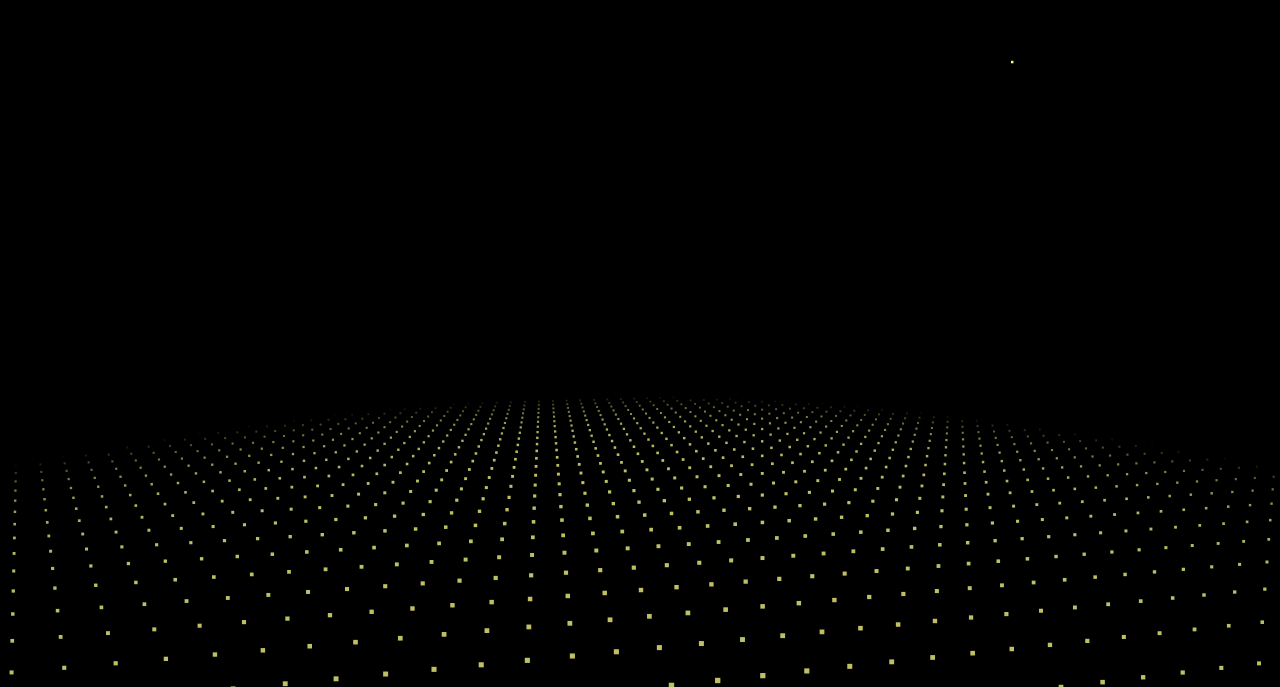
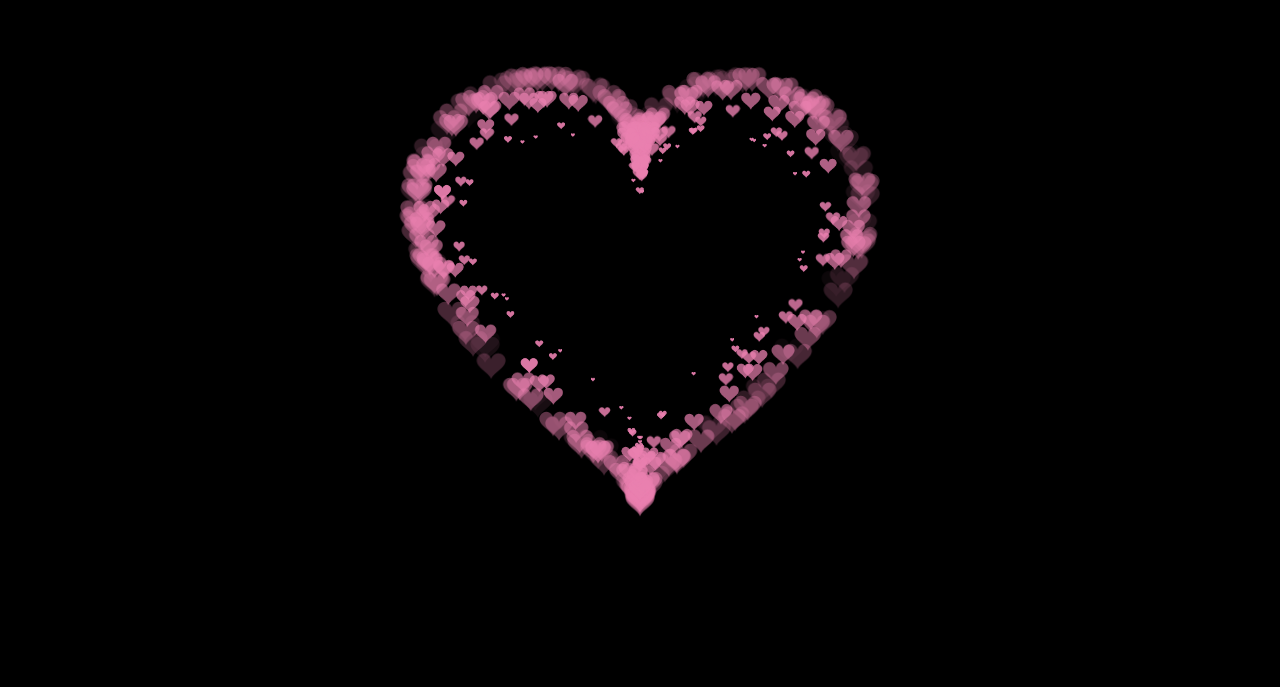
Before and after one commit to 6zZZz9/A, a plain HTML site: page B.html in a window 1280 px wide. Shown: the part 113-800 px from the top of the page. Drawn offline with Linux system fonts and the light colour scheme; animation ran at ten frames a second.

Commit message:
Update B.html

```diff
--- a/B.html
+++ b/B.html
@@ -1,322 +1,225 @@
-<!doctype html>
 <html>
 <head>
-<meta charset="utf-8">
-<title>除夕炫彩</title>
-
-<style>
-html,body{
-	margin:0px;
-	width:100%;
-	height:100%;
-	overflow:hidden;
-	background:#000;
-}
-</style>
-
+    <meta charset="utf-8">
+    <title>loveHeart</title>
+    <link rel="shortcut icon" href="http://zhouql.vip/images/心.png" type="image/x-icon">
+    <style>
+        html,
+        body {
+            height: 100%;
+            padding: 0;
+            margin: 0;
+            background: #000;
+        }
+        canvas {
+            position: absolute;
+            width: 100%;
+            height: 100%;
+        }
+    </style>
 </head>
 <body>
-<canvas id="canvas" style="position:absolute;width:100%;height:100%;z-index:8888"></canvas>
-<canvas style="position:absolute;width:100%;height:100%;z-index:9999" class="canvas" ></canvas>
-<div class="overlay">
-  <div class="tabs">
-    <div class="tabs-labels"><span class="tabs-label">Commands</span><span class="tabs-label">Info</span><span class="tabs-label">Share</span></div>
+    <canvas id="pinkboard"></canvas>
+    <script>
+        var settings = {
+            particles: {
+                length: 500,
+                duration: 2,
+                velocity: 100,
+                effect: -0.75,
+                size: 32,
+            },
+        };
+        (function () { var b = 0; var c = ["ms", "moz", "webkit", "o"]; for (var a = 0; a < c.length && !window.requestAnimationFrame; ++a) { window.requestAnimationFrame = window[c[a] + "RequestAnimationFrame"]; window.cancelAnimationFrame = window[c[a] + "CancelAnimationFrame"] || window[c[a] + "CancelRequestAnimationFrame"] } if (!window.requestAnimationFrame) { window.requestAnimationFrame = function (h, e) { var d = new Date().getTime(); var f = Math.max(0, 16 - (d - b)); var g = window.setTimeout(function () { h(d + f) }, f); b = d + f; return g } } if (!window.cancelAnimationFrame) { window.cancelAnimationFrame = function (d) { clearTimeout(d) } } }());
 
-    <div class="tabs-panels">
-      <ul class="tabs-panel commands">
-      </ul>
-    </div>
-  </div>
-</div>
-<script>
-function initVars(){
+        var Point = (function () {
+            function Point(x, y) {
+                this.x = (typeof x !== 'undefined') ? x : 0;
+                this.y = (typeof y !== 'undefined') ? y : 0;
+            }
+            Point.prototype.clone = function () {
+                return new Point(this.x, this.y);
+            };
+            Point.prototype.length = function (length) {
+                if (typeof length == 'undefined')
+                    return Math.sqrt(this.x * this.x + this.y * this.y);
+                this.normalize();
+                this.x *= length;
+                this.y *= length;
+                return this;
+            };
+            Point.prototype.normalize = function () {
+                var length = this.length();
+                this.x /= length;
+                this.y /= length;
+                return this;
+            };
+            return Point;
+        })();
+        var Particle = (function () {
+            function Particle() {
+                this.position = new Point();
+                this.velocity = new Point();
+                this.acceleration = new Point();
+                this.age = 0;
+            }
+            Particle.prototype.initialize = function (x, y, dx, dy) {
+                this.position.x = x;
+                this.position.y = y;
+                this.velocity.x = dx;
+                this.velocity.y = dy;
+                this.acceleration.x = dx * settings.particles.effect;
+                this.acceleration.y = dy * settings.particles.effect;
+                this.age = 0;
+            };
+            Particle.prototype.update = function (deltaTime) {
+                this.position.x += this.velocity.x * deltaTime;
+                this.position.y += this.velocity.y * deltaTime;
+                this.velocity.x += this.acceleration.x * deltaTime;
+                this.velocity.y += this.acceleration.y * deltaTime;
+                this.age += deltaTime;
+            };
+            Particle.prototype.draw = function (context, image) {
+                function ease(t) {
+                    return (--t) * t * t + 1;
+                }
+                var size = image.width * ease(this.age / settings.particles.duration);
+                context.globalAlpha = 1 - this.age / settings.particles.duration;
+                context.drawImage(image, this.position.x - size / 2, this.position.y - size / 2, size, size);
+            };
+            return Particle;
+        })();
+        var ParticlePool = (function () {
+            var particles,
+                firstActive = 0,
+                firstFree = 0,
+                duration = settings.particles.duration;
+            function ParticlePool(length) {
+                // create and populate particle pool
+                particles = new Array(length);
+                for (var i = 0; i < particles.length; i++)
+                    particles[i] = new Particle();
+            }
+            ParticlePool.prototype.add = function (x, y, dx, dy) {
+                particles[firstFree].initialize(x, y, dx, dy);
+                // handle circular queue
+                firstFree++;
+                if (firstFree == particles.length) firstFree = 0;
+                if (firstActive == firstFree) firstActive++;
+                if (firstActive == particles.length) firstActive = 0;
+            };
+            ParticlePool.prototype.update = function (deltaTime) {
+                var i;
+                // update active particles
+                if (firstActive < firstFree) {
+                    for (i = firstActive; i < firstFree; i++)
+                        particles[i].update(deltaTime);
+                }
+                if (firstFree < firstActive) {
+                    for (i = firstActive; i < particles.length; i++)
+                        particles[i].update(deltaTime);
+                    for (i = 0; i < firstFree; i++)
+                        particles[i].update(deltaTime);
+                }
+                // remove inactive particles
+                while (particles[firstActive].age >= duration && firstActive != firstFree) {
+                    firstActive++;
+                    if (firstActive == particles.length) firstActive = 0;
+                }
+            };
+            ParticlePool.prototype.draw = function (context, image) {
+                // draw active particles
+                if (firstActive < firstFree) {
+                    for (i = firstActive; i < firstFree; i++)
+                        particles[i].draw(context, image);
+                }
+                if (firstFree < firstActive) {
+                    for (i = firstActive; i < particles.length; i++)
+                        particles[i].draw(context, image);
+                    for (i = 0; i < firstFree; i++)
+                        particles[i].draw(context, image);
+                }
+            };
+            return ParticlePool;
+        })();
+        (function (canvas) {
+            var context = canvas.getContext('2d'),
+                particles = new ParticlePool(settings.particles.length),
+                particleRate = settings.particles.length / settings.particles.duration, // particles/sec
+                time;
+            // get point on heart with -PI <= t <= PI
+            function pointOnHeart(t) {
+                return new Point(
+                    160 * Math.pow(Math.sin(t), 3),
+                    130 * Math.cos(t) - 50 * Math.cos(2 * t) - 20 * Math.cos(3 * t) - 10 * Math.cos(4 * t) + 25
+                );
+            }
+            // creating the particle image using a dummy canvas
+            var image = (function () {
+                var canvas = document.createElement('canvas'),
+                    context = canvas.getContext('2d');
+                canvas.width = settings.particles.size;
+                canvas.height = settings.particles.size;
+                // helper function to create the path
+                function to(t) {
+                    var point = pointOnHeart(t);
+                    point.x = settings.particles.size / 2 + point.x * settings.particles.size / 350;
+                    point.y = settings.particles.size / 2 - point.y * settings.particles.size / 350;
+                    return point;
+                }
+                // create the path
+                context.beginPath();
+                var t = -Math.PI;
+                var point = to(t);
+                context.moveTo(point.x, point.y);
+                while (t < Math.PI) {
+                    t += 0.01; // baby steps!
+                    point = to(t);
+                    context.lineTo(point.x, point.y);
+                }
+                context.closePath();
+                // create the fill
+                context.fillStyle = '#ea80b0';
+                context.fill();
+                // create the image
+                var image = new Image();
+                image.src = canvas.toDataURL();
+                return image;
+            })();
+            // render that thing!
+            function render() {
+                // next animation frame
+                requestAnimationFrame(render);
+                // update time
+                var newTime = new Date().getTime() / 1000,
+                    deltaTime = newTime - (time || newTime);
+                time = newTime;
+                // clear canvas
+                context.clearRect(0, 0, canvas.width, canvas.height);
+                // create new particles
+                var amount = particleRate * deltaTime;
+                for (var i = 0; i < amount; i++) {
+                    var pos = pointOnHeart(Math.PI - 2 * Math.PI * Math.random());
+                    var dir = pos.clone().length(settings.particles.velocity);
+                    particles.add(canvas.width / 2 + pos.x, canvas.height / 2 - pos.y, dir.x, -dir.y);
+                }
+                // update and draw particles
+                particles.update(deltaTime);
+                particles.draw(context, image);
+            }
+            // handle (re-)sizing of the canvas
+            function onResize() {
+                canvas.width = canvas.clientWidth;
+                canvas.height = canvas.clientHeight;
+            }
+            window.onresize = onResize;
+            // delay rendering bootstrap
+            setTimeout(function () {
+                onResize();
+                render();
+            }, 10);
+        })(document.getElementById('pinkboard'));
+        </script>
+</body>
 
-	pi=Math.PI;
-	ctx=canvas.getContext("2d");
-	canvas.width=canvas.clientWidth;
-	canvas.height=canvas.clientHeight;
-	cx=canvas.width/2;
-	cy=canvas.height/2;
-	playerZ=-25;
-	playerX=playerY=playerVX=playerVY=playerVZ=pitch=yaw=pitchV=yawV=0;
-	scale=600;
-	seedTimer=0;seedInterval=5,seedLife=100;gravity=.02;
-	seeds=new Array();
-	sparkPics=new Array();
-	s="https://cantelope.org/NYE/";
-	for(i=1;i<=10;++i){
-		sparkPic=new Image();
-		sparkPic.src=s+"spark"+i+".png";
-		sparkPics.push(sparkPic);
-	}
-	sparks=new Array();
-	pow1=new Audio(s+"pow1.ogg");
-	pow2=new Audio(s+"pow2.ogg");
-	pow3=new Audio(s+"pow3.ogg");
-	pow4=new Audio(s+"pow4.ogg");
-	frames = 0;
-}
-
-function rasterizePoint(x,y,z){
-
-	var p,d;
-	x-=playerX;
-	y-=playerY;
-	z-=playerZ;
-	p=Math.atan2(x,z);
-	d=Math.sqrt(x*x+z*z);
-	x=Math.sin(p-yaw)*d;
-	z=Math.cos(p-yaw)*d;
-	p=Math.atan2(y,z);
-	d=Math.sqrt(y*y+z*z);
-	y=Math.sin(p-pitch)*d;
-	z=Math.cos(p-pitch)*d;
-	var rx1=-1000,ry1=1,rx2=1000,ry2=1,rx3=0,ry3=0,rx4=x,ry4=z,uc=(ry4-ry3)*(rx2-rx1)-(rx4-rx3)*(ry2-ry1);
-	if(!uc) return {x:0,y:0,d:-1};
-	var ua=((rx4-rx3)*(ry1-ry3)-(ry4-ry3)*(rx1-rx3))/uc;
-	var ub=((rx2-rx1)*(ry1-ry3)-(ry2-ry1)*(rx1-rx3))/uc;
-	if(!z)z=.000000001;
-	if(ua>0&&ua<1&&ub>0&&ub<1){
-		return {
-			x:cx+(rx1+ua*(rx2-rx1))*scale,
-			y:cy+y/z*scale,
-			d:Math.sqrt(x*x+y*y+z*z)
-		};
-	}else{
-		return {
-			x:cx+(rx1+ua*(rx2-rx1))*scale,
-			y:cy+y/z*scale,
-			d:-1
-		};
-	}
-}
-
-function spawnSeed(){
-
-	seed=new Object();
-	seed.x=-50+Math.random()*100;
-	seed.y=25;
-	seed.z=-50+Math.random()*100;
-	seed.vx=.1-Math.random()*.2;
-	seed.vy=-1.5;//*(1+Math.random()/2);
-	seed.vz=.1-Math.random()*.2;
-	seed.born=frames;
-	seeds.push(seed);
-}
-
-function splode(x,y,z){
-
-	t=5+parseInt(Math.random()*150);
-	sparkV=1+Math.random()*2.5;
-	type=parseInt(Math.random()*3);
-	switch(type){
-		case 0:
-			pic1=parseInt(Math.random()*10);
-			break;
-		case 1:
-			pic1=parseInt(Math.random()*10);
-			do{ pic2=parseInt(Math.random()*10); }while(pic2==pic1);
-			break;
-		case 2:
-			pic1=parseInt(Math.random()*10);
-			do{ pic2=parseInt(Math.random()*10); }while(pic2==pic1);
-			do{ pic3=parseInt(Math.random()*10); }while(pic3==pic1 || pic3==pic2);
-			break;
-	}
-	for(m=1;m<t;++m){
-		spark=new Object();
-		spark.x=x; spark.y=y; spark.z=z;
-		p1=pi*2*Math.random();
-		p2=pi*Math.random();
-		v=sparkV*(1+Math.random()/6)
-		spark.vx=Math.sin(p1)*Math.sin(p2)*v;
-		spark.vz=Math.cos(p1)*Math.sin(p2)*v;
-		spark.vy=Math.cos(p2)*v;
-		switch(type){
-			case 0: spark.img=sparkPics[pic1]; break;
-			case 1:
-				spark.img=sparkPics[parseInt(Math.random()*2)?pic1:pic2];
-				break;
-			case 2:
-				switch(parseInt(Math.random()*3)){
-					case 0: spark.img=sparkPics[pic1]; break;
-					case 1: spark.img=sparkPics[pic2]; break;
-					case 2: spark.img=sparkPics[pic3]; break;
-				}
-				break;
-		}
-		spark.radius=25+Math.random()*50;
-		spark.alpha=1;
-		spark.trail=new Array();
-		sparks.push(spark);
-	}
-	switch(parseInt(Math.random()*4)){
-		case 0:	pow=new Audio(s+"pow1.ogg"); break;
-		case 1:	pow=new Audio(s+"pow2.ogg"); break;
-		case 2:	pow=new Audio(s+"pow3.ogg"); break;
-		case 3:	pow=new Audio(s+"pow4.ogg"); break;
-	}
-	d=Math.sqrt((x-playerX)*(x-playerX)+(y-playerY)*(y-playerY)+(z-playerZ)*(z-playerZ));
-	pow.volume=1.5/(1+d/10);
-	pow.play();
-}
-
-function doLogic(){
-
-	if(seedTimer<frames){
-		seedTimer=frames+seedInterval*Math.random()*10;
-		spawnSeed();
-	}
-	for(i=0;i<seeds.length;++i){
-		seeds[i].vy+=gravity;
-		seeds[i].x+=seeds[i].vx;
-		seeds[i].y+=seeds[i].vy;
-		seeds[i].z+=seeds[i].vz;
-		if(frames-seeds[i].born>seedLife){
-			splode(seeds[i].x,seeds[i].y,seeds[i].z);
-			seeds.splice(i,1);
-		}
-	}
-	for(i=0;i<sparks.length;++i){
-		if(sparks[i].alpha>0 && sparks[i].radius>5){
-			sparks[i].alpha-=.01;
-			sparks[i].radius/=1.02;
-			sparks[i].vy+=gravity;
-			point=new Object();
-			point.x=sparks[i].x;
-			point.y=sparks[i].y;
-			point.z=sparks[i].z;
-			if(sparks[i].trail.length){
-				x=sparks[i].trail[sparks[i].trail.length-1].x;
-				y=sparks[i].trail[sparks[i].trail.length-1].y;
-				z=sparks[i].trail[sparks[i].trail.length-1].z;
-				d=((point.x-x)*(point.x-x)+(point.y-y)*(point.y-y)+(point.z-z)*(point.z-z));
-				if(d>9){
-					sparks[i].trail.push(point);
-				}
-			}else{
-				sparks[i].trail.push(point);
-			}
-			if(sparks[i].trail.length>5)sparks[i].trail.splice(0,1);
-			sparks[i].x+=sparks[i].vx;
-			sparks[i].y+=sparks[i].vy;
-			sparks[i].z+=sparks[i].vz;
-			sparks[i].vx/=1.075;
-			sparks[i].vy/=1.075;
-			sparks[i].vz/=1.075;
-		}else{
-			sparks.splice(i,1);
-		}
-	}
-	p=Math.atan2(playerX,playerZ);
-	d=Math.sqrt(playerX*playerX+playerZ*playerZ);
-	d+=Math.sin(frames/80)/1.25;
-	t=Math.sin(frames/200)/40;
-	playerX=Math.sin(p+t)*d;
-	playerZ=Math.cos(p+t)*d;
-	yaw=pi+p+t;
-}
-
-function rgb(col){
-
-	var r = parseInt((.5+Math.sin(col)*.5)*16);
-	var g = parseInt((.5+Math.cos(col)*.5)*16);
-	var b = parseInt((.5-Math.sin(col)*.5)*16);
-	return "#"+r.toString(16)+g.toString(16)+b.toString(16);
-}
-
-function draw(){
-
-	ctx.clearRect(0,0,cx*2,cy*2);
-
-	ctx.fillStyle="#ff8";
-	for(i=-100;i<100;i+=3){
-		for(j=-100;j<100;j+=4){
-			x=i;z=j;y=25;
-			point=rasterizePoint(x,y,z);
-			if(point.d!=-1){
-				size=250/(1+point.d);
-				d = Math.sqrt(x * x + z * z);
-				a = 0.75 - Math.pow(d / 100, 6) * 0.75;
-				if(a>0){
-					ctx.globalAlpha = a;
-					ctx.fillRect(point.x-size/2,point.y-size/2,size,size);
-				}
-			}
-		}
-	}
-	ctx.globalAlpha=1;
-	for(i=0;i<seeds.length;++i){
-		point=rasterizePoint(seeds[i].x,seeds[i].y,seeds[i].z);
-		if(point.d!=-1){
-			size=200/(1+point.d);
-			ctx.fillRect(point.x-size/2,point.y-size/2,size,size);
-		}
-	}
-	point1=new Object();
-	for(i=0;i<sparks.length;++i){
-		point=rasterizePoint(sparks[i].x,sparks[i].y,sparks[i].z);
-		if(point.d!=-1){
-			size=sparks[i].radius*200/(1+point.d);
-			if(sparks[i].alpha<0)sparks[i].alpha=0;
-			if(sparks[i].trail.length){
-				point1.x=point.x;
-				point1.y=point.y;
-				switch(sparks[i].img){
-					case sparkPics[0]:ctx.strokeStyle="#f84";break;
-					case sparkPics[1]:ctx.strokeStyle="#84f";break;
-					case sparkPics[2]:ctx.strokeStyle="#8ff";break;
-					case sparkPics[3]:ctx.strokeStyle="#fff";break;
-					case sparkPics[4]:ctx.strokeStyle="#4f8";break;
-					case sparkPics[5]:ctx.strokeStyle="#f44";break;
-					case sparkPics[6]:ctx.strokeStyle="#f84";break;
-					case sparkPics[7]:ctx.strokeStyle="#84f";break;
-					case sparkPics[8]:ctx.strokeStyle="#fff";break;
-					case sparkPics[9]:ctx.strokeStyle="#44f";break;
-				}
-				for(j=sparks[i].trail.length-1;j>=0;--j){
-					point2=rasterizePoint(sparks[i].trail[j].x,sparks[i].trail[j].y,sparks[i].trail[j].z);
-					if(point2.d!=-1){
-						ctx.globalAlpha=j/sparks[i].trail.length*sparks[i].alpha/2;
-						ctx.beginPath();
-						ctx.moveTo(point1.x,point1.y);
-						ctx.lineWidth=1+sparks[i].radius*10/(sparks[i].trail.length-j)/(1+point2.d);
-						ctx.lineTo(point2.x,point2.y);
-						ctx.stroke();
-						point1.x=point2.x;
-						point1.y=point2.y;
-					}
-				}
-			}
-			ctx.globalAlpha=sparks[i].alpha;
-			ctx.drawImage(sparks[i].img,point.x-size/2,point.y-size/2,size,size);
-		}
-	}
-}
-
-function frame(){
-
-	if(frames>100000){
-		seedTimer=0;
-		frames=0;
-	}
-	frames++;
-	draw();
-	doLogic();
-	requestAnimationFrame(frame);
-}
-
-window.addEventListener("resize",()=>{
-	canvas.width=canvas.clientWidth;
-	canvas.height=canvas.clientHeight;
-	cx=canvas.width/2;
-	cy=canvas.height/2;
-});
-
-initVars();
-frame();
-</script>
-<script src="index.js"></script>
-
-</body>
 </html>
```
